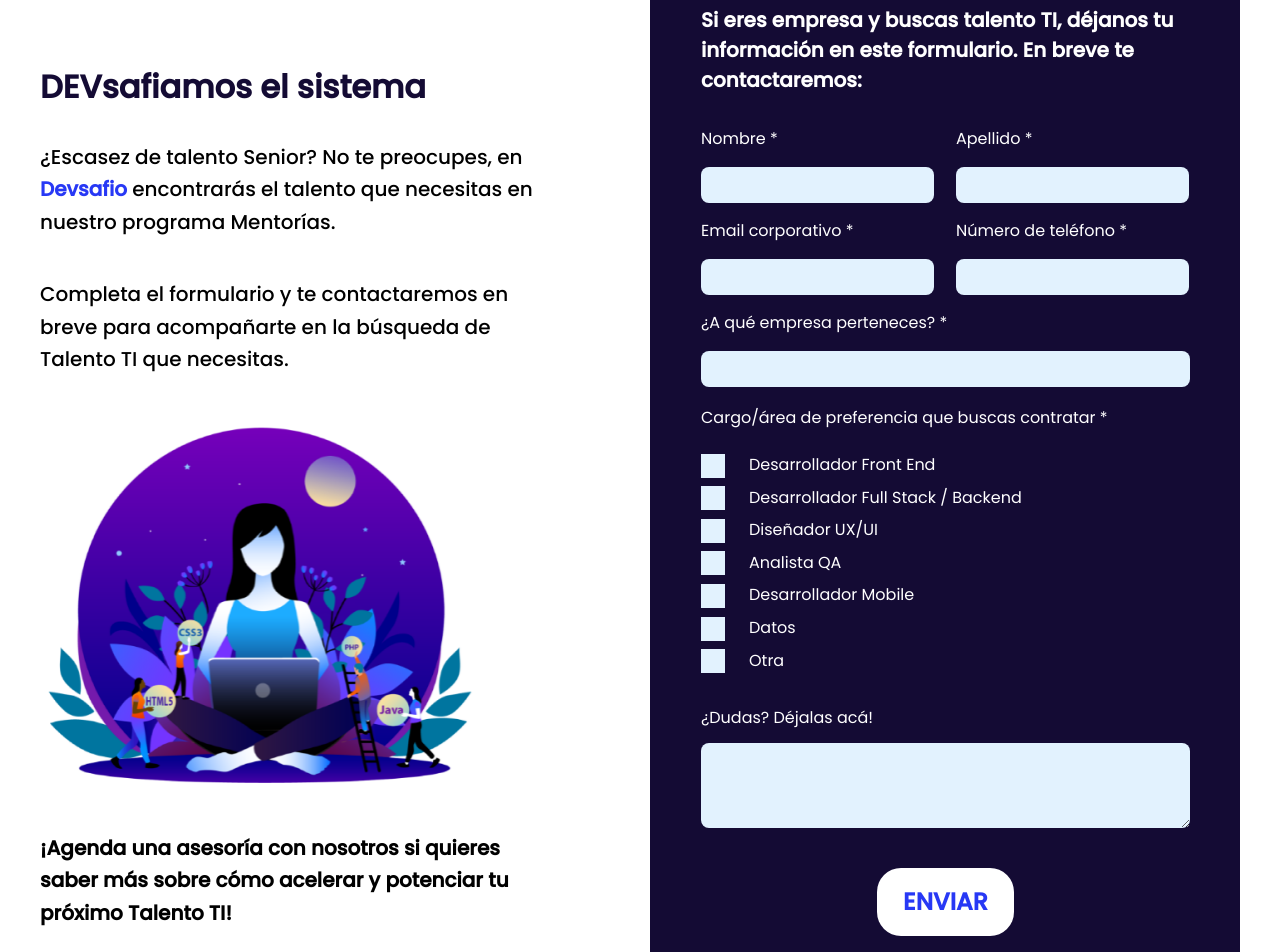
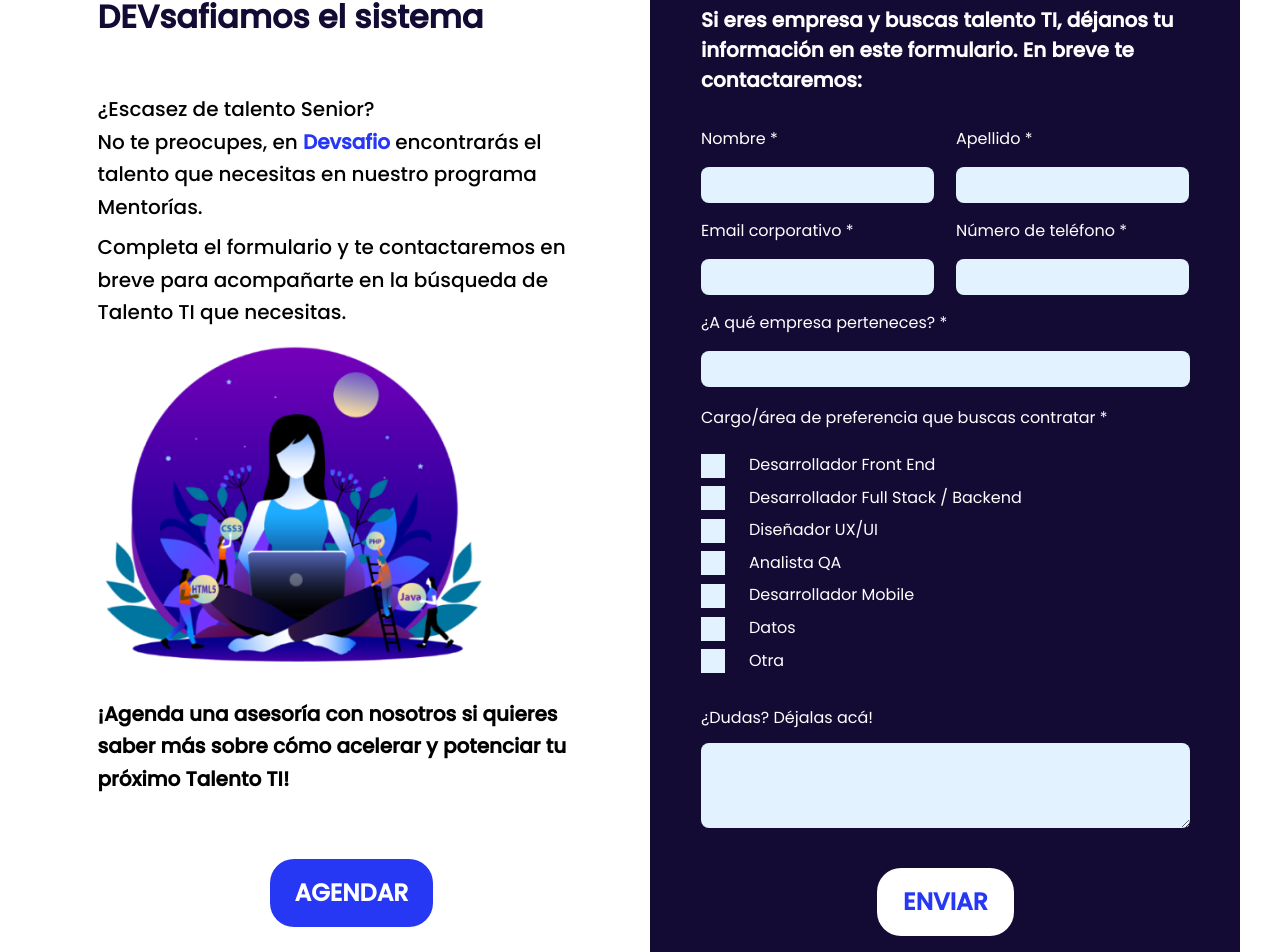
Before and after one commit to dlab-team/C11-Frontend, a React (Vite) app: page / in a window 1280 px wide. Shown: the part 1515-2467 px from the top of the page. Built offline with nearby package versions, Linux system fonts and the light colour scheme; a web font is replaced by a local one.

Commit message:
Gestion de Devsafiamos corregido + correccion responsivo initial y Flotin

```diff
--- a/src/components/FloatingButton.jsx
+++ b/src/components/FloatingButton.jsx
@@ -114,11 +114,11 @@
 
 	return (
 		<div>
-			<button className="fixed bg-[FFFFFF] "
+			<button
+				className="fixed bg-[FFFFFF]"
 				style={{
-					bottom: `116px`,
-					right: `26px`,
-
+					bottom: `110px`,
+					right: `20px`,
 				}}
 				onMouseDown={handleMouseDown}
 				onMouseMove={handleMouseMove}
@@ -128,14 +128,14 @@
 				{selectedIcon ? (
 					selectedIcon
 				) : (
-					<BiSolidUniversalAccess className="text-[114px] text-[#2738F5]" />
+					<BiSolidUniversalAccess className="text-[85px] lg:text-[90px] text-[#2738F5]" />
 				)}
 			</button>
 
 			{isModalOpen && (
-        <div className="fixed inset-0  flex justify-center items-center bg-[#ffffff] ">
+				<div className="fixed inset-0 flex justify-center items-center bg-[#FFFFFF] sm:bg-[#d1d5db]  md:bg-[#d1d5db]  lg:bg-[#d1d5db]  ">
 					<div
-            className=" flex flex-col  rounded-lg "
+						className=" flex flex-col   rounded-lg w-[24.375rem] h-[49.8125rem] sm:w-[auto] sm:h-[auto] md:w-[auto] md:h-[auto] lg:w-[auto] lg:h-[auto] "
 						style={{ top: modalPosition.top, left: modalPosition.left }}
 					>
 						{/* Sección de Accesibilidad */}
@@ -149,19 +149,19 @@
 							/>
 						</div>
 
-            <div className=" rounded-lg flex flex-col justify-center items-center mt-7">
+						<div className=" rounded-lg flex flex-col  justify-center items-center ">
 							{/* Sección 1 */}
-              <div className=" bg-[#ffffff] rounded-lg  w-[35.8125rem] h-[12.375rem] flex flex-col ">
-                <div className="text-[0.9375rem] weight-[500] mx-5 ">
+							<div className=" bg-[#d1d5db] sm:bg-[#FFFFFF] rounded-lg  w-[21.8125rem] h-[23.9375rem] sm:w-[35.8125rem] sm:h-[12.375rem] md:w-[35.8125rem] md:h-[12.375rem] lg:w-[35.8125rem] lg:h-[12.375rem] flex flex-col my-5">
+								<div className="text-[0.9375rem] font-bold flex justify-center sm:justify-start md:justify-start lg:justify-start">
 									<span>LECTOR DE TEXTO</span>
 								</div>
-                <div className="flex flex-row mx-auto space-x-12 ">
+								<div className="flex flex-col sm:flex-row md:flex-row lg:flex-row mx-auto space-y-3 sm:space-y-0 md:space-y-0 lg:space-y-0  sm:space-x-12 md:space-x-12 lg:space-x-12 ">
 									{/* Caja 1 */}
-                  <div className="flex justify-center border rounded-lg bg-[#FFFFFF] w-[8.3125rem] h-[7.5625rem]  ">
+									<div className="flex justify-center border rounded-lg bg-[#FFFFFF] w-[19rem] h-[5.625rem] sm:w-[8.3125rem] sm:h-[7.5625rem] md:w-[8.3125rem] md:h-[7.5625rem] lg:w-[8.3125rem] lg:h-[7.5625rem] sm:bg-[#d1d5db]  md:bg-[#d1d5db]  lg:bg-[#d1d5db] ">
 										{/* Contenido de la Caja 1 */}
 										<div className="flex items-center">
 											{/* Icono de Reproductor */}
-                      <div className="flex items-center text-[#FFFFFF]  cursor-pointer rounded-full">
+											<div className="flex items-center text-[#FFFFFF]  cursor-pointer rounded-full ">
 												<BiSolidCaretRightCircle
 													className="text-[#2738F5] text-[2.875rem] cursor-pointer"
 													onClick={() =>
@@ -175,18 +175,18 @@
 									</div>
 
 									{/* Caja 2 */}
-                  <div className="flex justify-center border bg-[#FFFFFF] w-[8.3125rem] h-[7.5625rem] rounded-lg">
+									<div className="flex justify-center border rounded-lg bg-[#FFFFFF] w-[19rem] h-[5.625rem] sm:w-[8.3125rem] sm:h-[7.5625rem] md:w-[8.3125rem] md:h-[7.5625rem] lg:w-[8.3125rem] lg:h-[7.5625rem]  sm:bg-[#d1d5db]  md:bg-[#d1d5db]  lg:bg-[#d1d5db]  ">
 										{/* Contenido de la Caja 1 */}
 										<div className="flex items-center  ">
 											{/* Icono de Reproductor */}
 											<BiPause
-                        className=" flex items-center text-[#FFFFFF] text-[2.375rem] cursor-pointer bg-[#2738F5] rounded-full"
+												className=" flex items-center text-[#FFFFFF] text-[2.375rem] cursor-pointer bg-[#2738F5] rounded-full "
 												onClick={pause}
 											/>
 										</div>
 									</div>
 									{/* Caja 3 */}
-                  <div className="flex justify-center bg-[#FFFFFF]  border rounded-lg w-[8.3125rem] h-[7.5625rem]">
+									<div className="flex justify-center border rounded-lg bg-[#FFFFFF] w-[19rem] h-[5.625rem] sm:w-[8.3125rem] sm:h-[7.5625rem] md:w-[8.3125rem] md:h-[7.5625rem] lg:w-[8.3125rem] lg:h-[7.5625rem]  sm:bg-[#d1d5db]  md:bg-[#d1d5db]  lg:bg-[#d1d5db]  ">
 										{/* Contenido de la Caja 1 */}
 										<div className="flex items-center">
 											{/* Icono de Reproductor */}
@@ -195,10 +195,10 @@
 									</div>
 								</div>
 								{/* Barra de Volumen */}
-                <div className="mt-5">
+								<div className="my-5">
 									<div className="flex justify-center items-center w-[13.75rem] rounded-full h-[1.75rem] mx-auto bg-[#9ca3af] ">
 										<BiMinus
-                      className="text-white rounded-full bg-[#2738F5] text-2xl cursor-pointer "
+											className="text-[#FFFFFF] rounded-full bg-[#2738F5] text-[2rem] cursor-pointer "
 											onClick={decreaseVolume}
 										/>
 										<div className="flex-grow w-[10.75rem] h-[1.3rem] relative">
@@ -211,21 +211,21 @@
 											</div>
 										</div>
 										<BiPlus
-                      className="text-white rounded-full bg-[#2738F5] text-[1.35rem] cursor-pointer"
+											className="text-[#FFFFFF] rounded-full bg-[#2738F5] text-[2rem] cursor-pointer"
 											onClick={increaseVolume}
 										/>
 									</div>
 								</div>
 							</div>
 							{/* Sección 2 */}
-              <div className="bg-[#ffffff] rounded-lg  w-[35.8125rem] h-[12.375rem] flex flex-col">
-                <div className="text-[0.9375rem] weight-[500] mx-5">
+							<div className="bg-[#ffffff] rounded-lg  w-[21.8125rem] h-[6.625rem] sm:w-[35.8125rem] sm:h-[12.375rem] md:w-[35.8125rem] md:h-[12.375rem] lg:w-[35.8125rem] lg:h-[12.375rem] flex flex-col">
+								<div className="text-[0.9375rem] font-bold flex justify-center sm:justify-start md:justify-start lg:justify-start ">
 									<span>TAMAÑO FUENTE</span>
 								</div>
 								{/* Cajas */}
-                <div className="flex flex-row flex justify-center place-items-stretch space-x-[6rem] my-auto">
+								<div className="flex flex-row justify-center space-x-[6rem] lg:my-auto ">
 									{/* Caja 1 */}
-                  <div className="flex justify-center bg-[#2738F5]  rounded-lg w-[8.75rem] h-[7.5625rem]  cursor-pointer">
+									<div className="flex justify-center bg-[#2738F5]  rounded-lg w-[5.625rem] h-[4.125rem]  sm:w-[8.75rem] sm:h-[7.5625rem] md:w-[8.75rem] md:h-[7.5625rem] lg:w-[8.75rem] lg:h-[7.5625rem] cursor-pointer">
 										{/* Contenido de la Caja 1 */}
 										<div className="flex items-center  ">
 											{/* Icono de Reproductor */}
@@ -234,30 +234,30 @@
 									</div>
 
 									{/* Caja 2 */}
-                  <div className="flex justify-center bg-[#2738F5]  rounded-lg w-[8.75rem] h-[7.5625rem]  cursor-pointer">
+									<div className="flex justify-center bg-[#2738F5]  rounded-lg w-[5.625rem] h-[4.125rem]  sm:w-[8.75rem] sm:h-[7.5625rem] md:w-[8.75rem] md:h-[7.5625rem] lg:w-[8.75rem] lg:h-[7.5625rem] cursor-pointer ">
 										{/* Contenido de la Caja 1 */}
 										<div className="flex items-center ">
 											{/* Icono de Reproductor */}
-                      <span className="text-[3rem] text-[#ffffff]">-A</span>
+											<span className="text-[2rem] text-[#ffffff]">-A</span>
 										</div>
 									</div>
 								</div>
 							</div>
 							{/* Sección 3 */}
-              <div className="bg-[#ffffff] rounded-lg  w-[35.8125rem] h-[12.375rem] flex flex-col">
-                <div className="text-[0.9375rem] weight-[500] mx-5">
+							<div className="bg-[#ffffff] rounded-lg  w-[21.8125rem] h-[6.625rem] sm:w-[35.8125rem] sm:h-[12.375rem] md:w-[35.8125rem] md:h-[12.375rem] lg:w-[35.8125rem] lg:h-[12.375rem] flex flex-col my-5">
+								<div className="text-[0.9375rem] font-bold flex justify-center sm:justify-start md:justify-start lg:justify-start ">
 									<span>COLOR DE CONTRASTE</span>
 								</div>
 								<div className="flex flex-row flex justify-center place-items-stretch space-x-[6rem] my-auto ">
 									{/* Caja 1 */}
-                  <div className="flex justify-center bg-[#2738F5]  rounded-lg w-[8.75rem] h-[7.5625rem]  cursor-pointer">
+									<div className="flex justify-center bg-[#2738F5]  rounded-lg w-[5.625rem] h-[4.125rem]  sm:w-[8.75rem] sm:h-[7.5625rem] md:w-[8.75rem] md:h-[7.5625rem] lg:w-[8.75rem] lg:h-[7.5625rem] cursor-pointer">
 										{/* Contenido de la Caja 1 */}
 										<div className="flex items-center space-x-1">
 											<IoContrastOutline className="text-[#fcd34d] text-4xl  cursor-pointer" />
 										</div>
 									</div>
 									{/* Caja 2 */}
-                  <div className="flex justify-center bg-[#2738F5]  rounded-lg w-[8.75rem] h-[7.5625rem]  cursor-pointer">
+									<div className="flex justify-center bg-[#2738F5]  rounded-lg w-[5.625rem] h-[4.125rem]  sm:w-[8.75rem] sm:h-[7.5625rem] md:w-[8.75rem] md:h-[7.5625rem] lg:w-[8.75rem] lg:h-[7.5625rem] cursor-pointer">
 										{/* Contenido de la Caja 1 */}
 										<div className="flex items-center">
 											{/* Icono de Reproductor */}
--- a/src/pages/landing/InitialContact.jsx
+++ b/src/pages/landing/InitialContact.jsx
@@ -5,41 +5,45 @@
 	return (
 		<div className="flex justify-center flex-row sm:flex-col flex-row gap-[5rem]">
 			<section
-        className="flex justify-center w-[31.75rem] h-[61.75rem] pb-6 pb-8
-                     py-10"
+				className="flex justify-center w-[31.75rem] h-[61.75rem]
+                     "
 				id="contact-section"
 			>
-        <div className="container flex mx-auto flex-col sm:flex-col flex-row ">
-          <div className="mt-5">
-            <h2 className="py-1.5 lg:py-2.5  text-[2rem]  font-semibold  lg:mx-auto text-poppins text-[#140B34]">
+				<div className="flex mx-auto  flex-col sm:flex-col flex-row w-[24.5625rem] h-[53.25rem] ">
+					<div className="flex flex-col mx-auto justify-center item-center ">
+						<div className="w-[20.3125rem] h-[10.375rem] md:w-[31.75rem] md:h-[61.75rem] lg:w-[31.75rem] lg:h-[61.75rem] mx-auto">
+							<h2 className=" my-8 md:my-0 lg:mb-[3.3rem] text-[1.5rem] lg:text-start  lg:text-[2rem] font-semibold  lg:mx-auto text-poppins text-[#140B34]">
 								DEVsafiamos el sistema
 							</h2>
-            <h5 className=" w-[31.75] leading-relaxed  text-[1.25rem] my-5  font-medium mx-auto">
-              ¿Escasez de talento Senior? No te preocupes, en{" "}
-              <span className="texto_azul">Devsafio</span> encontrarás el
-              talento que necesitas en nuestro programa Mentorías.
+							<h5 className="  leading-relaxed  text-[0.9375rem] md:text-[1.25rem] my-8 md:my-0 mx-auto font-bold md:font-medium lg:font-medium">
+								¿Escasez de talento Senior?{" "}
+							</h5>
+							<h5 className="  leading-relaxed  text-[0.9375rem] md:text-[1.25rem] font-medium mx-auto">
+								No te preocupes, en <span className="texto_azul">Devsafio</span>{" "}
+								encontrarás el talento que necesitas en nuestro programa
+								Mentorías.
 							</h5>
 
-            <h5 className=" leading-relaxed  font-medium text-[1.25rem] my-10 mx-auto">
+							<h5 className=" leading-relaxed  font-medium text-[0.9375rem] md:text-[1.25rem] my-5 md:my-2 mx-auto">
 								Completa el formulario y te contactaremos en breve para
 								acompañarte en la búsqueda de Talento TI que necesitas.
 							</h5>
 							<img
-              className="container w-[27.6rem] h-[23.25rem]  flex-shrink-0 my-8 "
+								className=" w-[18.38481rem] h-[15.43825rem] lg:w-[24.6rem] lg:h-[20.55rem] flex object-center"
 								src={imgContact}
 								alt="img"
 							/>
 
-            <h5 className="py-3 leading-relaxed  text-[1.25rem]  mx-auto">
+							<h5 className=" leading-relaxed  text-[1rem] md:text-[1.25rem] mt-5 lg:mt-8 text-center lg:text-start mx-auto">
 								<b>
 									¡Agenda una asesoría con nosotros si quieres saber más sobre
 									cómo acelerar y potenciar tu próximo Talento TI!
 								</b>
 							</h5>
-            <div className="my-10 flex justify-center">
+							<div className="my-10 md:my-[4rem] flex justify-center">
 								{" "}
 								{/* Centramos el botón */}
-              <button className=" content-center bg-[#2738F5] hover:bg-[#2738F5] text-[#FFFFFF] text-[1.5rem] py-[1rem] px-[1.5rem] rounded-[1.5rem]">
+								<button className="bg-[#2738F5] font-bold hover:bg-[#FFFFFF] text-[#FFFFFF] hover:text-[#2738F5] gap-[0.5rem] text-[0.75rem] lg:text-[1.5rem] py-[1rem] px-[1.5rem] rounded-[1.5rem] w-[7.4375rem] h-[2.1875rem] lg:w-[auto] lg:h-[auto] flex items-center justify-center hover:border ">
 									<a
 										href="https://calendar.google.com/calendar/u/0/appointments/schedules/AcZssZ0SQzKIaDQw2qnLJMrS8hm0EIM31uLGZUHFffAgzqX-0-TBwwD6RTMXxKU5pRMJxnfOftAHJ2Ao"
 										target="_blank"
@@ -51,6 +55,7 @@
 							</div>
 						</div>
 					</div>
+				</div>
 			</section>
 		</div>
 	);
```
Also changed, not shown: 2 other files (tests, documents, lock files or other folders). Lines whose indentation alone changed are shown as unchanged.
